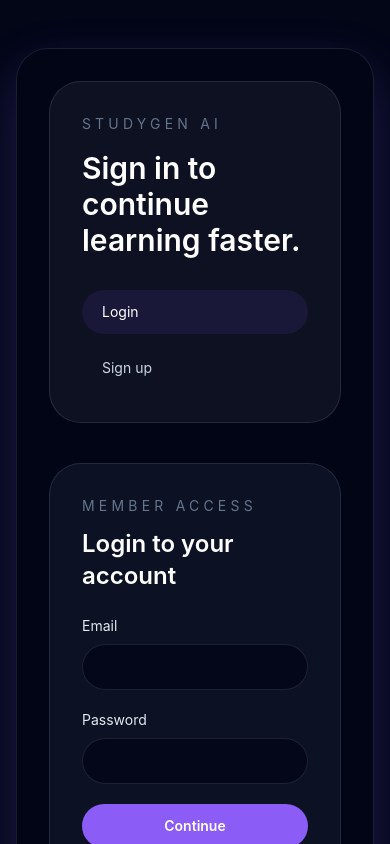
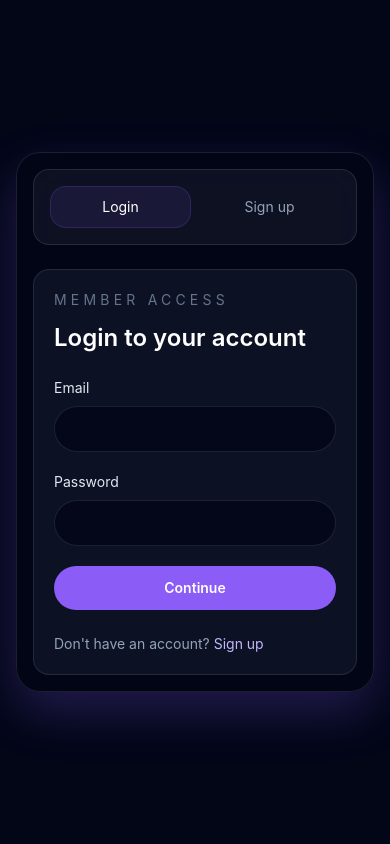
Before and after one commit to 23CABSAKTHIRENGANATHANk/StudyGenAi, a React (Vite) app: page /auth/login in a window 390 px wide. Shown: the top 844 px of the page. Built offline with nearby package versions, Linux system fonts and the light colour scheme; no server answers.

Commit message:
style: optimize AuthPage layout for mobile screens

```diff
--- a/src/pages/AuthPage.tsx
+++ b/src/pages/AuthPage.tsx
@@ -3,24 +3,42 @@
 
 export default function AuthPage() {
   return (
-    <div className="min-h-screen bg-slate-950 text-slate-100 px-4 py-12 sm:px-6 lg:px-8">
-      <div className="mx-auto max-w-4xl rounded-[32px] border border-white/10 bg-slate-950/80 p-8 shadow-glow backdrop-blur-xl">
-        <div className="grid gap-10 lg:grid-cols-[0.8fr_1.2fr]">
-          <aside className="space-y-8 rounded-[32px] border border-white/10 bg-white/5 p-8">
-            <div>
+    <div className="min-h-screen bg-slate-950 text-slate-100 px-4 py-8 sm:py-12 sm:px-6 lg:px-8 flex items-center justify-center">
+      <div className="w-full max-w-4xl rounded-3xl sm:rounded-[32px] border border-white/10 bg-slate-950/80 p-4 sm:p-8 shadow-glow backdrop-blur-xl">
+        <div className="grid gap-6 lg:gap-10 lg:grid-cols-[0.8fr_1.2fr]">
+          <aside className="rounded-2xl sm:rounded-[32px] border border-white/10 bg-white/5 p-4 sm:p-6 lg:p-8 flex flex-col justify-center">
+            <div className="hidden lg:block mb-8">
               <p className="text-sm uppercase tracking-[0.3em] text-slate-500">StudyGen AI</p>
               <h1 className="mt-4 text-3xl font-semibold text-white">Sign in to continue learning faster.</h1>
             </div>
-            <nav className="space-y-3">
-              <NavLink to="/auth/login" className={({ isActive }) => `block rounded-3xl px-5 py-3 text-sm transition ${isActive ? 'bg-violet-500/10 text-white' : 'text-slate-300 hover:bg-slate-900/70'}`}>
+            <nav className="flex lg:flex-col w-full gap-2 sm:gap-3">
+              <NavLink
+                to="/auth/login"
+                className={({ isActive }) =>
+                  `flex-1 lg:flex-none text-center lg:text-left rounded-2xl sm:rounded-3xl px-4 py-2.5 sm:px-5 sm:py-3 text-sm transition ${
+                    isActive
+                      ? 'bg-violet-500/10 text-white border border-violet-500/20'
+                      : 'text-slate-400 hover:bg-slate-900/70 border border-transparent'
+                  }`
+                }
+              >
                 Login
               </NavLink>
-              <NavLink to="/auth/signup" className={({ isActive }) => `block rounded-3xl px-5 py-3 text-sm transition ${isActive ? 'bg-violet-500/10 text-white' : 'text-slate-300 hover:bg-slate-900/70'}`}>
+              <NavLink
+                to="/auth/signup"
+                className={({ isActive }) =>
+                  `flex-1 lg:flex-none text-center lg:text-left rounded-2xl sm:rounded-3xl px-4 py-2.5 sm:px-5 sm:py-3 text-sm transition ${
+                    isActive
+                      ? 'bg-violet-500/10 text-white border border-violet-500/20'
+                      : 'text-slate-400 hover:bg-slate-900/70 border border-transparent'
+                  }`
+                }
+              >
                 Sign up
               </NavLink>
             </nav>
           </aside>
-          <div className="rounded-[32px] border border-white/10 bg-slate-900/80 p-8">
+          <div className="rounded-2xl sm:rounded-[32px] border border-white/10 bg-slate-900/80 p-5 sm:p-8">
             <Routes>
               <Route path="login" element={<LoginForm />} />
               <Route path="signup" element={<SignupForm />} />
```
